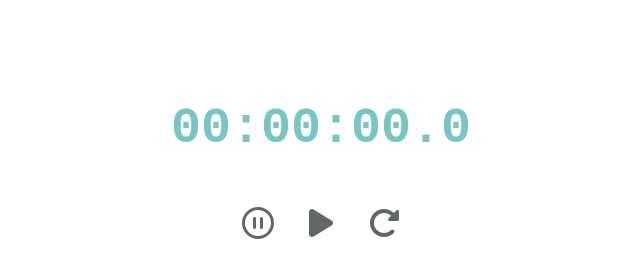
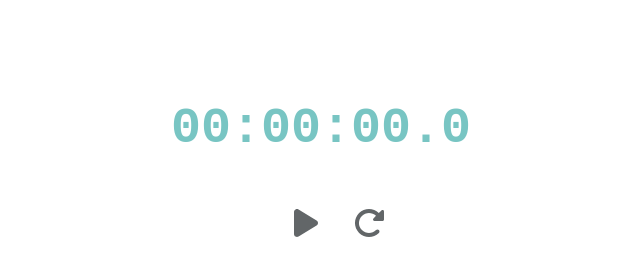
Before and after one commit to viktoriya2022/Paradigms, a plain HTML site: page Paradigms_HW_6/index.html in a window 1280 px wide. Both pictures are taken after a click on the link 577 px from the left and 225 px from the top of the page. Shown: the whole page, without its empty margins (319-959 px from the left). Drawn offline with Linux system fonts and the light colour scheme; a web font is replaced by a local one.

Commit message:
Update index.html

```diff
--- a/Paradigms_HW_6/index.html
+++ b/Paradigms_HW_6/index.html
@@ -10,15 +10,21 @@
   <div class="container">
     <h1 id="timer">00:00:00.0</h1>
     <div class="btnBlock">
+      <div class="startPauseBlock">
         <a id="pauseBtn">
           <svg xmlns="http://www.w3.org/2000/svg" height="2em" viewBox="0 0 512 512"><style>svg{fill:#626668}</style><path d="M464 256A208 208 0 1 0 48 256a208 208 0 1 0 416 0zM0 256a256 256 0 1 1 512 0A256 256 0 1 1 0 256zm224-72V328c0 13.3-10.7 24-24 24s-24-10.7-24-24V184c0-13.3 10.7-24 24-24s24 10.7 24 24zm112 0V328c0 13.3-10.7 24-24 24s-24-10.7-24-24V184c0-13.3 10.7-24 24-24s24 10.7 24 24z"/></svg>
         </a>
-      <a id="startBtn">
-        <svg xmlns="http://www.w3.org/2000/svg" height="2em" viewBox="0 0 384 512"><style>svg{fill:#626668}</style><path d="M73 39c-14.8-9.1-33.4-9.4-48.5-.9S0 62.6 0 80V432c0 17.4 9.4 33.4 24.5 41.9s33.7 8.1 48.5-.9L361 297c14.3-8.7 23-24.2 23-41s-8.7-32.2-23-41L73 39z"/></svg>
+        <a
+          id="startBtn"
+          class="startBtn">
+            <svg id="start" xmlns="http://www.w3.org/2000/svg" height="2em" viewBox="0 0 384 512"><style>svg{fill:#626668}</style><path d="M73 39c-14.8-9.1-33.4-9.4-48.5-.9S0 62.6 0 80V432c0 17.4 9.4 33.4 24.5 41.9s33.7 8.1 48.5-.9L361 297c14.3-8.7 23-24.2 23-41s-8.7-32.2-23-41L73 39z"/></svg>
         </a>
-      <a id="resetBtn">
+      </div>
+      <div class="resetBlock">
+        <a id="resetBtn" >
           <svg xmlns="http://www.w3.org/2000/svg" height="2em" viewBox="0 0 512 512"><style>svg{fill:#626668}</style><path d="M463.5 224H472c13.3 0 24-10.7 24-24V72c0-9.7-5.8-18.5-14.8-22.2s-19.3-1.7-26.2 5.2L413.4 96.6c-87.6-86.5-228.7-86.2-315.8 1c-87.5 87.5-87.5 229.3 0 316.8s229.3 87.5 316.8 0c12.5-12.5 12.5-32.8 0-45.3s-32.8-12.5-45.3 0c-62.5 62.5-163.8 62.5-226.3 0s-62.5-163.8 0-226.3c62.2-62.2 162.7-62.5 225.3-1L327 183c-6.9 6.9-8.9 17.2-5.2 26.2s12.5 14.8 22.2 14.8H463.5z"/></svg>
         </a>
+      </div>
     </div>
   </div>
 
@@ -27,7 +33,7 @@
 <script>
 
 let timer = document.getElementById('timer');
-let startBtn = document.getElementById('startBtn');
+let startBtn = document.getElementById('start');
 let pauseBtn = document.getElementById('pauseBtn');
 let resetBtn = document.getElementById('resetBtn');
 
@@ -51,15 +57,20 @@ function updateTime() {
     hours++;
     minutes = 0;
   }
-  timer.textContent = `${hours.toString().padStart(2, '0')}:${minutes.toString().padStart(2, '0')}:${seconds.toString().padStart(2, '0')}.${decSec.toString().padStart(1, '0')}`;
+  timer.textContent = `${hours.toString().padStart(2, '0')}:${minutes.toString().padStart(2, '0')}:${seconds.toString().padStart(2, '0')}.${decSec.toString()}`;
 }
 
 startBtn.addEventListener('click', () => {
   interval = setInterval(updateTime, 100);
+  startBtn.style.display = 'none';
+  pauseBtn.style.visibility = 'initial';
 });
 
 pauseBtn.addEventListener('click', () => {
   clearInterval(interval);
+  start.setAttribute('disabled', false)
+  startBtn.style.display = '';
+  pauseBtn.style.visibility = 'hidden';
 });
 
 resetBtn.addEventListener('click', () => {
@@ -69,6 +80,8 @@ resetBtn.addEventListener('click', () => {
   minutes = 0;
   hours = 0;
   timer.textContent = '00:00:00.0';
+  startBtn.style.display = '';
+  pauseBtn.style.visibility = 'hidden';
 });
   </script>
 </body>
```
Lines whose indentation alone changed are shown as unchanged.
